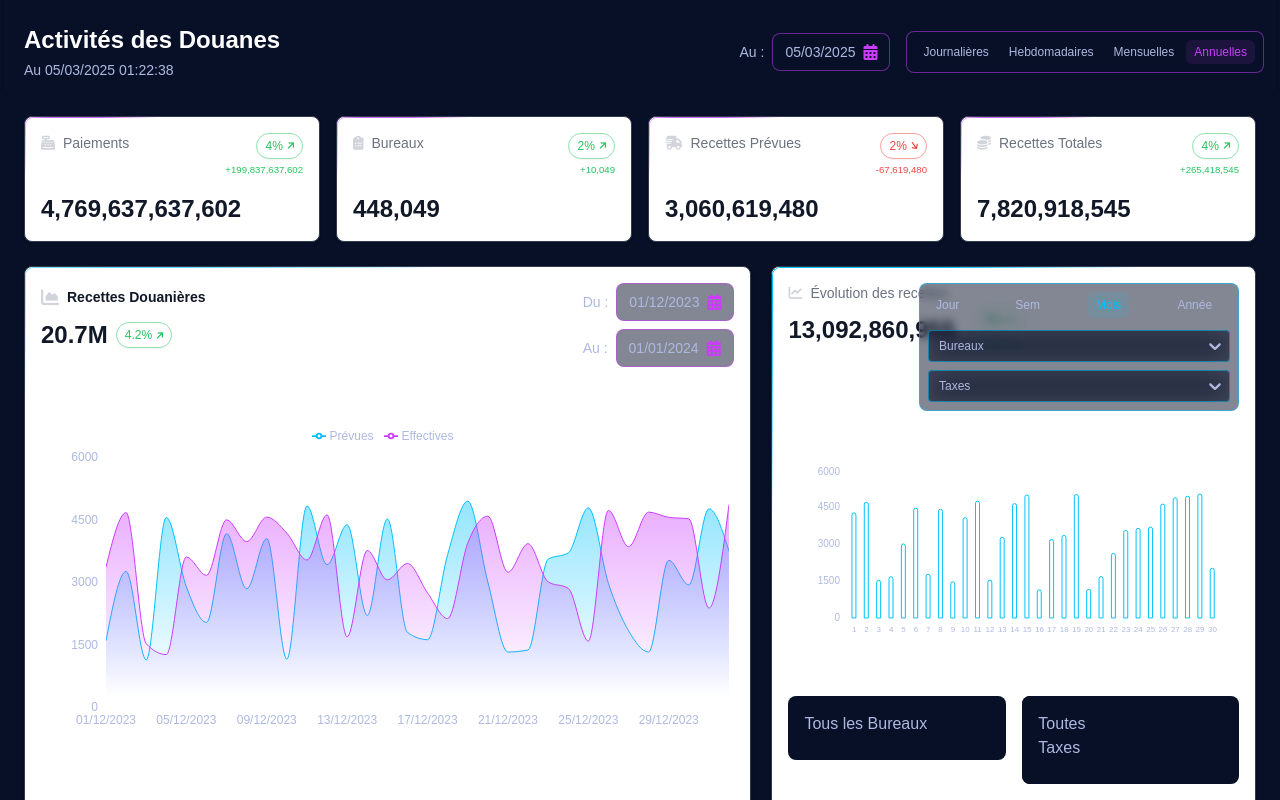
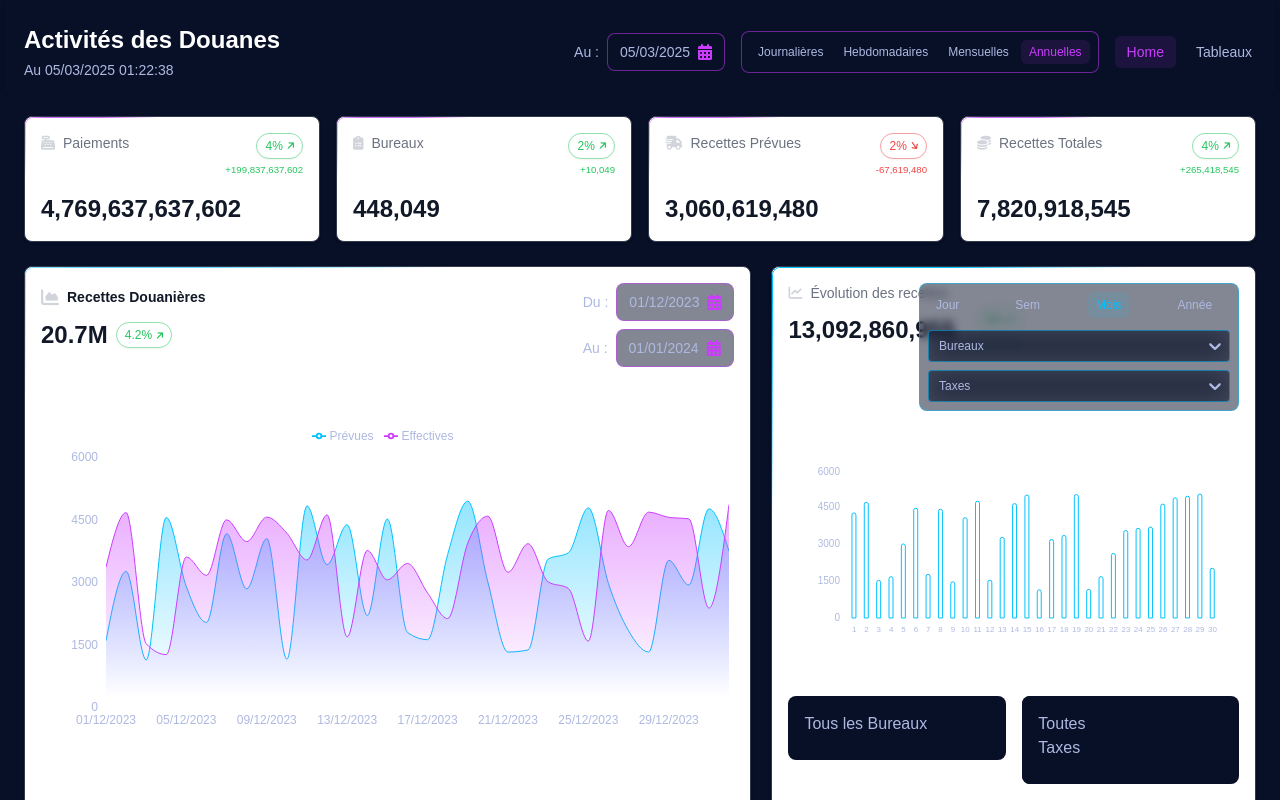
Before and after one commit to Kalixor/djib_2, a React (Vite) app: page / in a window 1280 px wide. Shown: the top 800 px of the page. Built offline with nearby package versions, Linux system fonts and the light colour scheme; a web font is replaced by a local one.

Commit message:
Menu Tableaux integration

```diff
--- a/src/App.jsx
+++ b/src/App.jsx
@@ -9,12 +9,13 @@ function App() {
     office: 'all',
     payment: 'all'
   })
+  const [activePage, setActivePage] = useState('home')
 
   return (
     <PeriodProvider>
       <div className="min-h-screen bg-brand-800 text-white">
-        <Navbar />
-        <Dashboard filters={filters} setFilters={setFilters} />
+        <Navbar onPageChange={setActivePage} />
+        {activePage === 'home' && <Dashboard filters={filters} setFilters={setFilters} />}
       </div>
     </PeriodProvider>
   )
--- a/src/components/DataComponentApi.jsx
+++ b/src/components/DataComponentApi.jsx
@@ -1,6 +1,6 @@
 import React, { useEffect, useState, useCallback } from 'react';
 
-const BASE_URL = import.meta.env.VITE_API_BASE_URL || process.env.REACT_APP_API_BASE_URL || "http://localhost:5000/api";
+const BASE_URL = import.meta.env.VITE_API_BASE_URL || "http://localhost:5000/api";
 
 function DataComponentApi({ query, params = {} }) {
   const [data, setData] = useState([]);
--- a/src/components/Navbar.jsx
+++ b/src/components/Navbar.jsx
@@ -1,11 +1,14 @@
 import { usePeriod } from '../context/PeriodContext'
 import { useState, useEffect, useRef } from 'react'
 import CustomDatePicker from './CustomDatePicker'
+import TableauTabs from './TableauTabs'
 
-export default function Navbar() {
+export default function Navbar({ onPageChange }) {
   const { period, togglePeriod } = usePeriod()
   const [currentTime, setCurrentTime] = useState(getFormattedTime())
   const [selectedDate, setSelectedDate] = useState(new Date().toISOString().split('T')[0])
+  const [activePage, setActivePage] = useState('home')
+  const [showTableauTabs, setShowTableauTabs] = useState(false)
   const animationFrameRef = useRef()
 
   const updateTime = () => {
@@ -31,6 +34,12 @@ export default function Navbar() {
     const minutes = String(now.getMinutes()).padStart(2, '0')
     const seconds = String(now.getSeconds()).padStart(2, '0')
     return `${day}/${month}/${year} ${hours}:${minutes}:${seconds}`
+  }
+
+  const handlePageChange = (page) => {
+    setActivePage(page)
+    setShowTableauTabs(page === 'tableaux')
+    onPageChange?.(page)
   }
 
   return (
@@ -84,8 +93,35 @@ export default function Navbar() {
               ))}
             </div>
           </div>
+
+          <div className="flex items-center gap-2">
+            <button
+              className={`px-3 py-1.5 rounded-md text-sm font-medium transition-colors
+                ${
+                  activePage === 'home'
+                    ? 'bg-[#cb3cff]/10 text-[#cb3cff]'
+                    : 'text-card-text hover:bg-brand-700/50'
+                }`}
+              onClick={() => handlePageChange('home')}
+            >
+              Home
+            </button>
+            <button
+              className={`px-3 py-1.5 rounded-md text-sm font-medium transition-colors
+                ${
+                  activePage === 'tableaux'
+                    ? 'bg-[#cb3cff]/10 text-[#cb3cff]'
+                    : 'text-card-text hover:bg-brand-700/50'
+                }`}
+              onClick={() => handlePageChange('tableaux')}
+            >
+              Tableaux
+            </button>
+          </div>
         </div>
       </div>
+
+      {showTableauTabs && <TableauTabs />}
     </nav>
   )
 }
--- /dev/null
+++ b/src/components/TableauTabs.jsx
@@ -0,0 +1,57 @@
+import { useState } from 'react'
+
+export default function TableauTabs() {
+  const [activeTab, setActiveTab] = useState('tableau1')
+
+  const renderEmptyTable = () => (
+    <div className="mt-4 bg-white dark:bg-card p-4 rounded-lg shadow border border-[#343b4f]">
+      <div className="overflow-x-auto">
+        <table className="w-full text-sm text-left text-card-text">
+          <thead className="bg-brand-800/90">
+            <tr>
+              <th scope="col" className="px-4 py-2 text-[#00c2ff]">Colonne 1</th>
+              <th scope="col" className="px-4 py-2 text-[#00c2ff]">Colonne 2</th>
+              <th scope="col" className="px-4 py-2 text-[#00c2ff]">Colonne 3</th>
+              <th scope="col" className="px-4 py-2 text-[#00c2ff]">Colonne 4</th>
+            </tr>
+          </thead>
+          <tbody>
+            <tr className="border-b border-[#343b4f] hover:bg-[#ce68fd]/10">
+              <td colSpan={4} className="px-4 py-3 text-center text-gray-400 dark:text-card-text">
+                Aucune donnée disponible
+              </td>
+            </tr>
+          </tbody>
+        </table>
+      </div>
+    </div>
+  )
+
+  return (
+    <div className="bg-brand-800/50 backdrop-blur-sm p-2 rounded-lg border border-[#cb3cff]/50 mt-2">
+      <div className="flex gap-1">
+        {['Tableau 1', 'Tableau 2', 'Tableau 3'].map((tab, index) => (
+          <button
+            key={tab}
+            className={`
+              px-3 py-1.5 rounded-md text-sm font-medium
+              transition-colors duration-100
+              ${
+                activeTab === `tableau${index + 1}`
+                  ? 'bg-[#cb3cff]/10 text-[#cb3cff]'
+                  : 'text-card-text hover:bg-brand-700/50'
+              }
+            `}
+            onClick={() => setActiveTab(`tableau${index + 1}`)}
+          >
+            {tab}
+          </button>
+        ))}
+      </div>
+
+      {activeTab === 'tableau1' && renderEmptyTable()}
+      {activeTab === 'tableau2' && renderEmptyTable()}
+      {activeTab === 'tableau3' && renderEmptyTable()}
+    </div>
+  )
+}
```
Also changed, not shown: src/components/CustomMultiSelect.jsx (line endings or trailing spaces), src/components/SelectionDisplay.jsx (line endings or trailing spaces).
